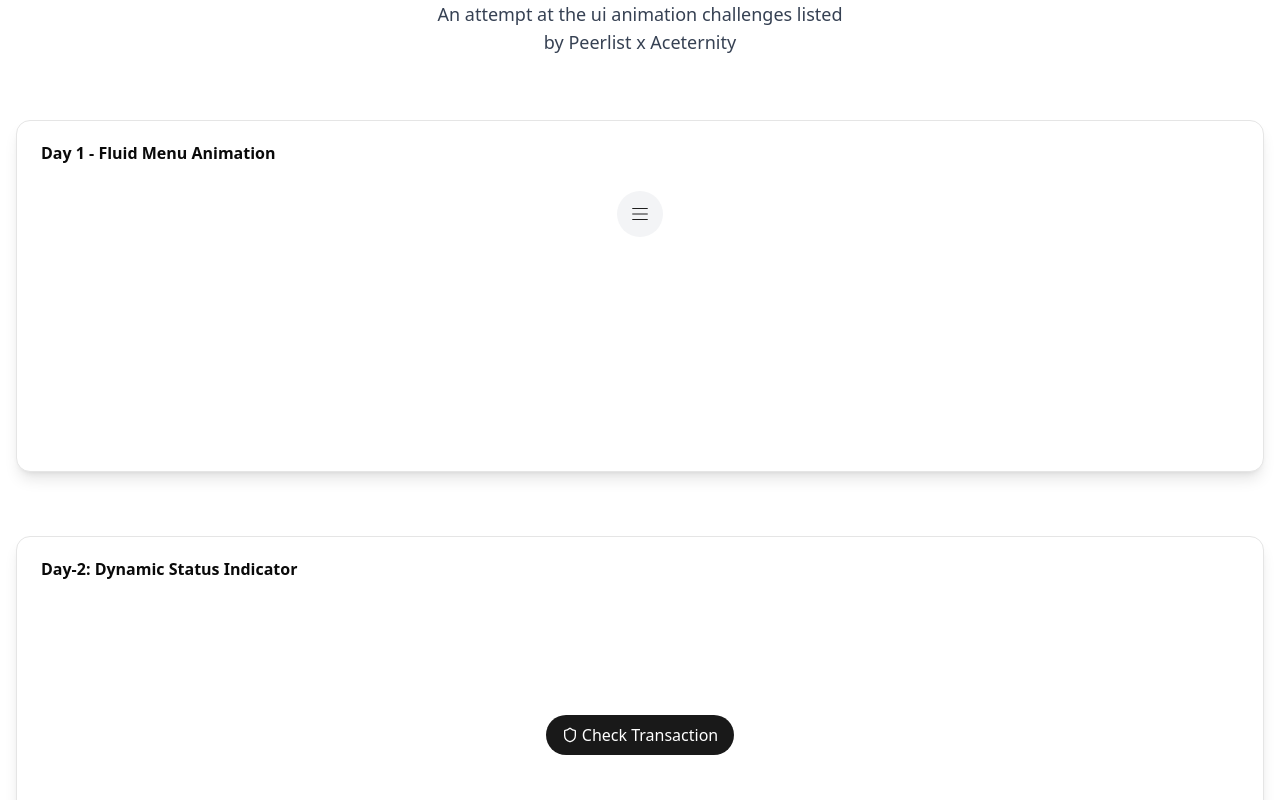
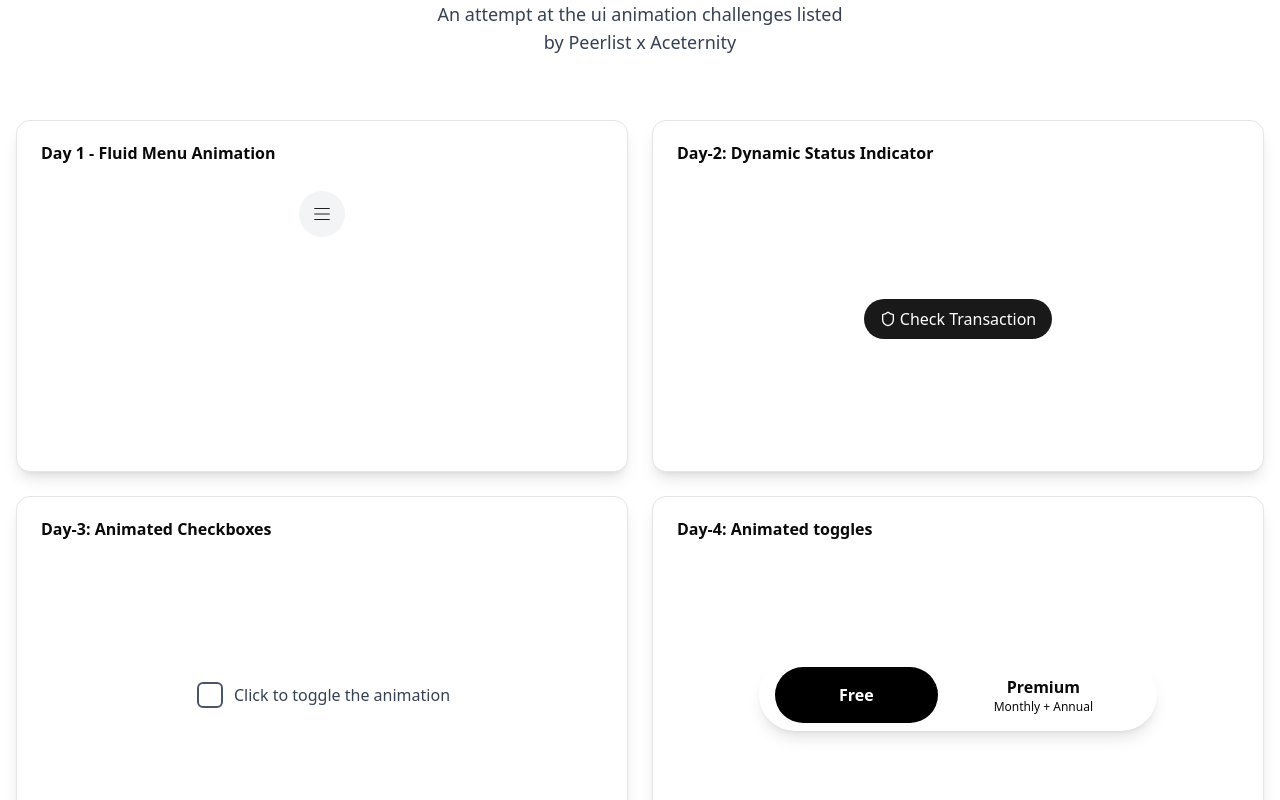
Before and after one commit to shreydd/5-days-animation, a React (Vite) app: page / in a window 1280 px wide. Shown: the part 240-1040 px from the top of the page. Built offline with nearby package versions, Linux system fonts and the light colour scheme.

Commit message:
hail heckelmore day4 completed

```diff
--- a/src/App.tsx
+++ b/src/App.tsx
@@ -3,6 +3,7 @@ import { FluidMenu } from "./components/custom/fluid-menu";
 import { motion } from "motion/react";
 import { DynamicStatusBtn } from "./components/custom/dynamic-status";
 import { AnimatedCheckboxes } from "./components/custom/animated-checkboxes";
+import { AnimatedTogglesContainer } from "./components/custom/animated-toggles";
 
 const compsVariants = {
   hidden: { opacity: 0, y: 20 },
@@ -27,11 +28,12 @@ function App() {
         initial={"hidden"}
         animate={"visible"}
         variants={compsVariants}
-        className="mt-16 space-y-16"
+        className="mt-16 grid grid-cols-1 md:grid-cols-2 gap-6"
       >
         <FluidMenu />
         <DynamicStatusBtn />
         <AnimatedCheckboxes />
+        <AnimatedTogglesContainer />
       </motion.div>
     </div>
   );
--- a/src/components/custom/animated-checkboxes.tsx
+++ b/src/components/custom/animated-checkboxes.tsx
@@ -100,7 +100,7 @@ const AnimatedCheckboxes = () => {
 
             <span
               className={cn(
-                "relative inline-block",
+                "relative inline-block line-clamp-1",
                 activeCheckbox && "text-gray-500"
               )}
             >
--- /dev/null
+++ b/src/components/custom/animated-toggles.tsx
@@ -0,0 +1,127 @@
+import { Card, CardContent, CardHeader, CardTitle } from "@/components/ui/card";
+import { cn } from "@/lib/utils";
+import { motion } from "framer-motion";
+import React from "react";
+
+const tiers = ["Free", "Premium"];
+const subTiers = ["Monthly", "Annual"];
+
+const SubAnimatedToggles = ({ items }: { items: string[] }) => {
+  const [selected, setSelected] = React.useState(items[0]);
+  return (
+    <motion.div
+      initial={{ opacity: 0, scale: 0 }}
+      animate={{ opacity: 1, scale: 1 }}
+      exit={{opacity: 0, scale: 0}}
+      transition={{
+        duration: 0.3
+      }}
+      className="flex gap-2 shadow-lg flex-1 transition-all duration-300 rounded-full"
+    >
+      {items.map((item, index) => (
+        <div
+          onClick={() => setSelected(item)}
+          onKeyDown={(event: { key: string }) =>
+            event.key === "Enter" ? setSelected(item) : null
+          }
+          tabIndex={index}
+          key={item}
+          className={cn(
+            "px-4 cursor-pointer py-2 flex flex-col justify-center items-center relative z-10 transition-all duration-300",
+            item === selected && "text-black"
+          )}
+        >
+          <div className="font-semibold">{item}</div>
+
+          {item === selected ? (
+            <motion.div
+              layoutId="activeSubPill"
+              style={{
+                background: "#FFFFFF",
+                width: "100%",
+                height: "100%",
+                borderRadius: "100px",
+                position: "absolute",
+                inset: "0rem",
+                zIndex: -9999,
+              }}
+              transition={{
+                type: "easeInOut"
+              }}
+            />
+          ) : null}
+        </div>
+      ))}
+    </motion.div>
+  );
+};
+
+const AnimatedToggles = ({ items }: { items: string[] }) => {
+  const [selected, setSelected] = React.useState(items[0]);
+
+  return (
+    <div className="flex flex-col sm:flex-row gap-2 px-4 py-2 shadow-lg flex-1 transition-all duration-300 rounded-full">
+      {items.map((item, index) => (
+        <motion.div
+          onClick={() => setSelected(item)}
+          onKeyDown={(event: { key: string }) =>
+            event.key === "Enter" ? setSelected(item) : null
+          }
+          tabIndex={index}
+          key={item}
+          className={cn(
+            "cursor-pointer py-2 flex flex-col justify-center items-center relative z-10 transition-all duration-300",
+            item === selected && "text-white",
+            item === "Free" ? "px-16" : "px-12"
+          )}
+        >
+          {item === "Free" && <div className="font-semibold">{item}</div>}
+          {item === "Premium" && selected !== "Premium" && (
+            <>
+              <div className="font-semibold">{item}</div>
+              <div className={cn("text-xs")}>
+                {subTiers[0]} + {subTiers[1]}
+              </div>
+            </>
+          )}
+          {item === "Premium" && selected === "Premium" && (
+            <SubAnimatedToggles items={subTiers} />
+          )}
+
+          {item === selected ? (
+            <motion.div
+              layoutId="activePill"
+              style={{
+                background: "#000000",
+                width: "100%",
+                height: "100%",
+                borderRadius: "100px",
+                position: "absolute",
+                inset: "0rem",
+                zIndex: -9999,
+              }}
+              transition={{
+                type: 'easeInOut',
+              }}
+            />
+          ) : null}
+        </motion.div>
+      ))}
+    </div>
+  );
+};
+
+const AnimatedTogglesContainer = () => {
+  return (
+    <Card className="shadow-lg" id="day4">
+      <CardHeader>
+        <CardTitle>Day-4: Animated toggles</CardTitle>
+      </CardHeader>
+      <CardContent className="min-h-64 w-fit mx-auto flex items-center transition-all duration-300">
+        <AnimatedToggles items={tiers} />
+      </CardContent>
+    </Card>
+  );
+};
+
+export { AnimatedTogglesContainer };
--- a/src/components/custom/dynamic-status.tsx
+++ b/src/components/custom/dynamic-status.tsx
@@ -126,7 +126,7 @@ const DynamicStatusBtn = () => {
             )}
 
             {status === "warning" && (
-              <motion.span className="flex gap-1 items-center bg-red-100 px-4 py-2 rounded-full text-red-500 font-normal">
+              <motion.span className="flex gap-1 items-center bg-orange-100 px-4 py-2 rounded-full text-orange-500 font-normal">
                 <TriangleAlert className="animate-wiggle" size={16} />
                 <motion.span
                   initial={"hidden"}
```
